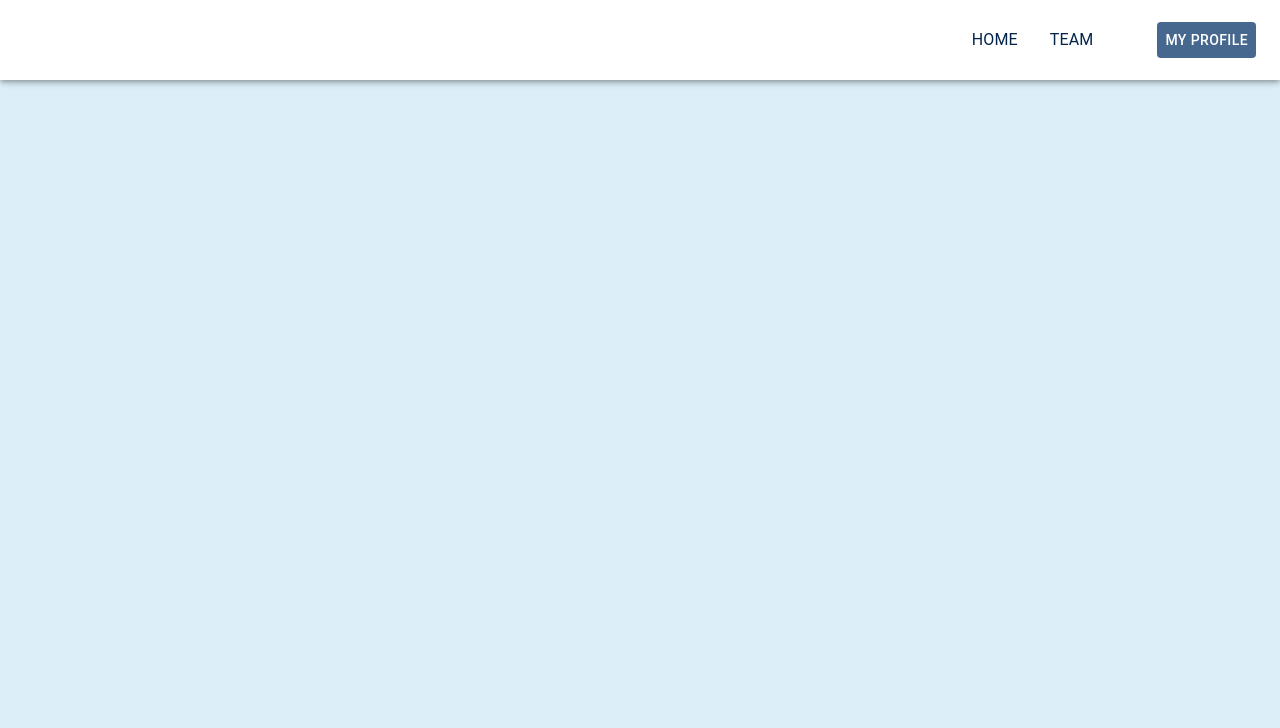
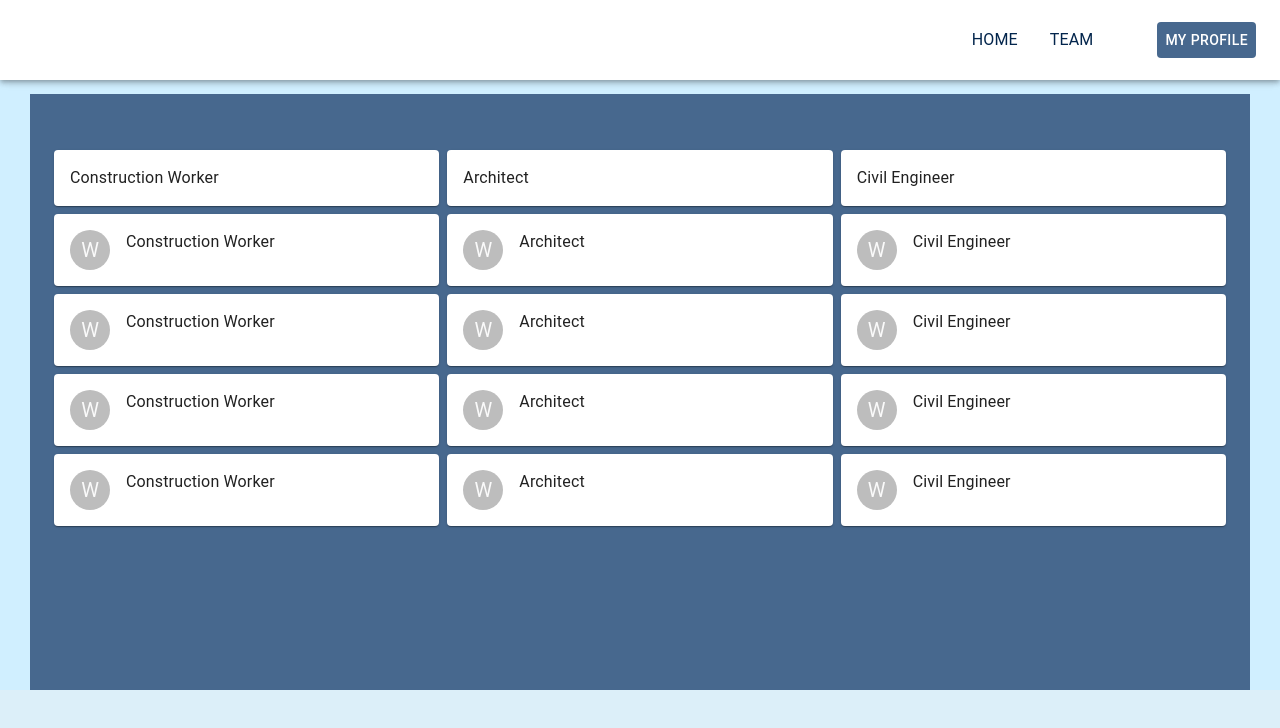
Before and after one commit to mirianfsilva/opencv-with-flask-and-react, a React (Create React App) app in the folder construction-inference/: page /teamMembers in a window 1280 px wide. Shown: the top 728 px of the page. Built offline with nearby package versions, Linux system fonts and the light colour scheme.

Commit message:
add image bg for profile page

```diff
--- a/construction-inference/src/components/Profile/index.js
+++ b/construction-inference/src/components/Profile/index.js
@@ -3,7 +3,7 @@ import PropTypes from 'prop-types';
 import { makeStyles } from '@material-ui/core/styles';
 import { Container, Divider, List, ListItem, Button, Typography, Grid, Card, CardActionArea, CardContent, CardMedia, Hidden, ListItemText } from '@material-ui/core/';
 import { withStyles } from '@material-ui/core/styles';
-import bg from './../../assets/img/construction.jpg';
+import bg from './../../assets/img/bg.png';
 import profilePicture from './../../assets/img/profile-photo.jpg';
 
 const useStyles = makeStyles((theme) => ({
@@ -15,10 +15,10 @@ const useStyles = makeStyles((theme) => ({
     },
     heroContent: {
         margin: 50,
-        height: 400,
+        height: 500,
         backgroundColor: theme.palette.background.paper,
         padding: theme.spacing(12, 12, 12, 12),
-        // backgroundImage: `url(${bg})`,
+        backgroundImage: `url(${bg})`,
         backgroundRepeat: 'round',
     },
     cardGrid: {
@@ -97,6 +97,9 @@ export default function Profile(props) {
                     <Grid item xs={6}>
                         <CardMedia className={classes.cardMedia} image={profilePicture} />
                     </Grid>
+                    <Hidden xsDown>
+                        <CardMedia className={classes.cardMediaBg} image={bg} />
+                    </Hidden>
                 </Grid>
             </Container>
         </div>
--- a/construction-inference/src/components/TeamMembers/index.js
+++ b/construction-inference/src/components/TeamMembers/index.js
@@ -1,39 +1,220 @@
 import React from 'react';
 import PropTypes from 'prop-types';
-import { Grid, Container } from '@material-ui/core';
-import { makeStyles } from '@material-ui/core/styles';
+import { AppBar, CssBaseline, Hidden } from '@material-ui/core/';
+import { Divider, Container, Drawer, Grid, Paper, Avatar } from '@material-ui/core/';
+import { List, ListItemText, ListItem, Typography } from '@material-ui/core/';
+import { makeStyles, useTheme } from '@material-ui/core/styles';
 
 const useStyles = makeStyles((theme) => ({
     root: {
+        display: 'flex',
+    },
+    menuButton: {
+        marginRight: theme.spacing(2),
+        [theme.breakpoints.up('sm')]: {
+            display: 'none',
+        },
+    },
+    heroContent: {
+        margin: 30,
+        height: 500,
+        backgroundColor: theme.palette.background.paper,
+        padding: theme.spacing(6, 0, 6, 0),
+        backgroundRepeat: 'round',
+    },
+    content: {
         flexGrow: 1,
+        padding: theme.spacing(3),
     },
-    icon: {
-        marginRight: theme.spacing(2),
+    paper: {
+        maxWidth: 400,
+        margin: `${theme.spacing(1)}px auto`,
+        padding: theme.spacing(2),
     },
-    card: {
-        height: '100%',
-        display: 'flex',
-        flexDirection: 'column',
-    },
-    cardMedia: {
-        width: 160,
-        padding: 200,
-    },
-    cardMediaBg: {
-        width: 300,
-    },
-    media: {
-        height: 0,
-    }
 }));
 
+const profile_one = `Construction Worker`;
+const profile_two = `Architect`;
+const profile_three = `Civil Engineer`;
 
-export default function TeamMembers(props){
+function TeamMembers(props) {
+    const { window } = props;
     const classes = useStyles();
+    const theme = useTheme();
 
-    return(
-        <div className={classes.root}>
+    const drawer = (
+        <div>
+            <div className={classes.toolbar} />
+            <Divider />
+            <List>
+                {['Identified Defects', 'Identified Defects', 'Identified Defects', 'Identified Defects'].map((text, index) => (
+                    <ListItem button key={text}>
+                        <ListItemText primary={text} />
+                    </ListItem>
+                ))}
+            </List>
+            <Divider />
+        </div>
+    );
 
+    return (
+        <div className={classes.heroContent} style={{ backgroundColor: '#47688e' }}>
+            <Container maxWidth="lg">
+                <Grid container spacing={1}>
+                    <Grid item xs={4}>
+                        <Paper className={classes.paper}>
+                            <Grid container wrap="nowrap" spacing={2}>
+                                <Grid item xs>
+                                    <Typography>{profile_one}</Typography>
+                                </Grid>
+                            </Grid>
+                        </Paper>
+                        <Paper className={classes.paper}>
+                            <Grid container wrap="nowrap" spacing={2}>
+                                <Grid item>
+                                    <Avatar>W</Avatar>
+                                </Grid>
+                                <Grid item xs>
+                                    <Typography>{profile_one}</Typography>
+                                </Grid>
+                            </Grid>
+                        </Paper>
+                        <Paper className={classes.paper}>
+                            <Grid container wrap="nowrap" spacing={2}>
+                                <Grid item>
+                                    <Avatar>W</Avatar>
+                                </Grid>
+                                <Grid item xs>
+                                    <Typography>{profile_one}</Typography>
+                                </Grid>
+                            </Grid>
+                        </Paper>
+                        <Paper className={classes.paper}>
+                            <Grid container wrap="nowrap" spacing={2}>
+                                <Grid item>
+                                    <Avatar>W</Avatar>
+                                </Grid>
+                                <Grid item xs>
+                                    <Typography>{profile_one}</Typography>
+                                </Grid>
+                            </Grid>
+                        </Paper>
+                        <Paper className={classes.paper}>
+                            <Grid container wrap="nowrap" spacing={2}>
+                                <Grid item>
+                                    <Avatar>W</Avatar>
+                                </Grid>
+                                <Grid item xs>
+                                    <Typography>{profile_one}</Typography>
+                                </Grid>
+                            </Grid>
+                        </Paper>
+                    </Grid>
+
+                    <Grid item xs={4}>
+                        <Paper className={classes.paper}>
+                            <Grid container wrap="nowrap" spacing={2}>
+                                <Grid item xs>
+                                    <Typography>{profile_two}</Typography>
+                                </Grid>
+                            </Grid>
+                        </Paper>
+                        <Paper className={classes.paper}>
+                            <Grid container wrap="nowrap" spacing={2}>
+                                <Grid item>
+                                    <Avatar>W</Avatar>
+                                </Grid>
+                                <Grid item xs>
+                                    <Typography>{profile_two}</Typography>
+                                </Grid>
+                            </Grid>
+                        </Paper>
+                        <Paper className={classes.paper}>
+                            <Grid container wrap="nowrap" spacing={2}>
+                                <Grid item>
+                                    <Avatar>W</Avatar>
+                                </Grid>
+                                <Grid item xs>
+                                    <Typography>{profile_two}</Typography>
+                                </Grid>
+                            </Grid>
+                        </Paper>
+                        <Paper className={classes.paper}>
+                            <Grid container wrap="nowrap" spacing={2}>
+                                <Grid item>
+                                    <Avatar>W</Avatar>
+                                </Grid>
+                                <Grid item xs>
+                                    <Typography>{profile_two}</Typography>
+                                </Grid>
+                            </Grid>
+                        </Paper>
+                        <Paper className={classes.paper}>
+                            <Grid container wrap="nowrap" spacing={2}>
+                                <Grid item>
+                                    <Avatar>W</Avatar>
+                                </Grid>
+                                <Grid item xs>
+                                    <Typography>{profile_two}</Typography>
+                                </Grid>
+                            </Grid>
+                        </Paper>
+                    </Grid>
+
+                    <Grid item xs={4}>
+                        <Paper className={classes.paper}>
+                            <Grid container wrap="nowrap" spacing={2}>
+                                <Grid item xs>
+                                    <Typography>{profile_three}</Typography>
+                                </Grid>
+                            </Grid>
+                        </Paper>
+                        <Paper className={classes.paper}>
+                            <Grid container wrap="nowrap" spacing={2}>
+                                <Grid item>
+                                    <Avatar>W</Avatar>
+                                </Grid>
+                                <Grid item xs>
+                                    <Typography>{profile_three}</Typography>
+                                </Grid>
+                            </Grid>
+                        </Paper>
+                        <Paper className={classes.paper}>
+                            <Grid container wrap="nowrap" spacing={2}>
+                                <Grid item>
+                                    <Avatar>W</Avatar>
+                                </Grid>
+                                <Grid item xs>
+                                    <Typography>{profile_three}</Typography>
+                                </Grid>
+                            </Grid>
+                        </Paper>
+                        <Paper className={classes.paper}>
+                            <Grid container wrap="nowrap" spacing={2}>
+                                <Grid item>
+                                    <Avatar>W</Avatar>
+                                </Grid>
+                                <Grid item xs>
+                                    <Typography>{profile_three}</Typography>
+                                </Grid>
+                            </Grid>
+                        </Paper>
+                        <Paper className={classes.paper}>
+                            <Grid container wrap="nowrap" spacing={2}>
+                                <Grid item>
+                                    <Avatar>W</Avatar>
+                                </Grid>
+                                <Grid item xs>
+                                    <Typography>{profile_three}</Typography>
+                                </Grid>
+                            </Grid>
+                        </Paper>
+                    </Grid>
+
+                </Grid>
+            </Container>
         </div>
     );
 }
+
+export default TeamMembers;
```
